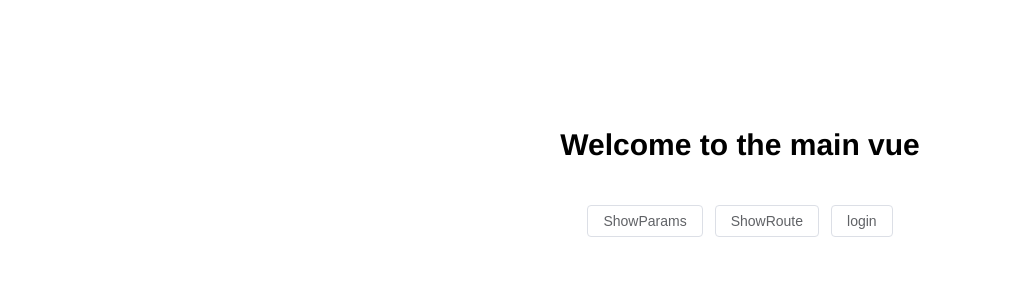
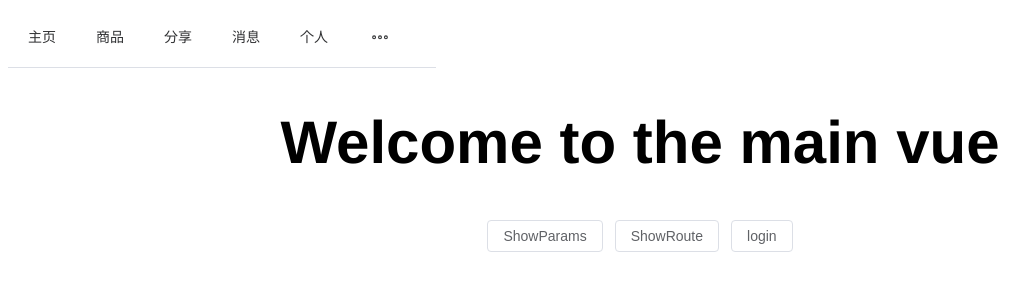
Before and after one commit to G1ume/Database-Front, a Vue app: page / in a window 1280 px wide. Shown: the top 300 px of the page, without its empty margins (0-1033 px from the left). Built offline with nearby package versions, Linux system fonts and the light colour scheme.

Commit message:
导航栏

```diff
--- a/src/App.vue
+++ b/src/App.vue
@@ -1,36 +1,21 @@
 <template>
   <div id="app">
-    <el-container v-if="$route.meta.keepalive">
-      <el-header class="header">
-        <keep-alive>
-
-        </keep-alive>
-      </el-header>
-      <el-container>
-        <el-aside style="width:200px; height:600px">
-          <keep-alive>
-
-          </keep-alive>
-        </el-aside>
-        <el-container>
-          <el-main>
-            <keep-alive>
-              <router-view></router-view>
-            </keep-alive>
-          </el-main>
-
-        </el-container>
+    <div class="common-layout">
+      <el-container v-if="$route.meta.keepalive">
+        <Top/>
       </el-container>
-    </el-container>
-    <router-view v-if="!$route.meta.keepalive"></router-view>
+      <router-view></router-view>
+    </div>
   </div>
 </template>
 
 <script>
+import Top from "@/components/Top.vue"
 
 export default {
   name: 'App',
   components: {
+    'Top': Top
   }
 }
 </script>
--- a/src/components/Login.vue
+++ b/src/components/Login.vue
@@ -70,12 +70,12 @@ export default {
           })
           .catch(err => {
                 console.log(err);
-                /*this.$router.push({
+                this.$router.push({
                   name: "Main", query: {
                     password: this.pwd,
                     id: "this is id"
                   }
-                });*/
+                });
               }
           )
 // this.$router.push({
--- /dev/null
+++ b/src/components/Top.vue
@@ -0,0 +1,74 @@
+<template>
+<el-menu
+    :default-active="activeIndex"
+    class="el-menu-demo"
+    mode="horizontal"
+    @select="handleSelect"
+    router="true"
+>
+  <el-menu-item index="/">主页</el-menu-item>
+  <el-menu-item index="2">商品</el-menu-item>
+  <el-menu-item index="3">分享</el-menu-item>
+  <el-menu-item index="4">消息</el-menu-item>
+  <el-menu-item index="/acount/home">个人</el-menu-item>
+  <el-menu-item index="/Login">登录</el-menu-item>
+<!--<el-sub-menu index="2">-->
+<!--  <template #title>我的工作台</template>-->
+<!--  <el-menu-item index="2-1">选项1</el-menu-item>-->
+<!--  <el-menu-item index="2-2">选项2</el-menu-item>-->
+<!--  <el-menu-item index="2-3">选项3</el-menu-item>-->
+<!--  <el-sub-menu index="2-4">-->
+<!--    <template #title>选项4</template>-->
+<!--    <el-menu-item index="2-4-1">选项1</el-menu-item>-->
+<!--    <el-menu-item index="2-4-2">选项2</el-menu-item>-->
+<!--    <el-menu-item index="2-4-3">选项3</el-menu-item>-->
+<!--  </el-sub-menu>-->
+<!--</el-sub-menu>-->
+<!--<el-menu-item index="3" disabled>消息中心</el-menu-item>-->
+<!--<el-menu-item index="4">订单管理</el-menu-item>-->
+</el-menu>
+  <div class="h-6" />
+<!--<div class="line"></div>-->
+
+<!--<el-menu-->
+<!--    :default-active="activeIndex2"-->
+<!--    class="el-menu-demo"-->
+<!--    mode="horizontal"-->
+<!--    @select="handleSelect"-->
+<!--    background-color="#545c64"-->
+<!--    text-color="#fff"-->
+<!--    active-text-color="#ffd04b"-->
+<!--&gt;-->
+<!--<el-menu-item index="1">处理中心</el-menu-item>-->
+<!--<el-sub-menu index="2">-->
+<!--  <template #title>我的工作台</template>-->
+<!--  <el-menu-item index="2-1">选项1</el-menu-item>-->
+<!--  <el-menu-item index="2-2">选项2</el-menu-item>-->
+<!--  <el-menu-item index="2-3">选项3</el-menu-item>-->
+<!--  <el-sub-menu index="2-4">-->
+<!--    <template #title>选项4</template>-->
+<!--    <el-menu-item index="2-4-1">选项1</el-menu-item>-->
+<!--    <el-menu-item index="2-4-2">选项2</el-menu-item>-->
+<!--    <el-menu-item index="2-4-3">选项3</el-menu-item>-->
+<!--  </el-sub-menu>-->
+<!--</el-sub-menu>-->
+<!--<el-menu-item index="3" disabled>消息中心</el-menu-item>-->
+<!--<el-menu-item index="4">订单管理</el-menu-item>-->
+<!--</el-menu>-->
+</template>
+
+<script>
+export default {
+  data() {
+    return {
+      activeIndex: '1',
+      activeIndex2: '1',
+    }
+  },
+  methods: {
+    handleSelect(key, keyPath) {
+      console.log(key, keyPath)
+    },
+  },
+}
+</script>
--- a/src/router/index.js
+++ b/src/router/index.js
@@ -2,10 +2,8 @@ import Vue from 'vue'
 //import Router from 'vue-router'
 import Login from '@/components/Login.vue'
 import Main from '@/components/Main.vue'
-import register from "@/components/Register.vue";
 
 import {createRouter, createWebHistory} from 'vue-router'
-
 
 const routerHistory = createWebHistory()
 const routes = [{
@@ -23,16 +21,7 @@ const routes = [{
         meta: {
             keepalive: true
         }
-    },
-    {
-        path: '/Register',
-        name: 'Register',
-        component: register,
-        meta: {
-            keepalive: false
-        }
-    },
-    ]
+    }]
 
 const router = createRouter({
     history: routerHistory,
--- a/vue.config.js
+++ b/vue.config.js
@@ -1,4 +1,5 @@
 const { defineConfig } = require('@vue/cli-service')
 module.exports = defineConfig({
-  transpileDependencies: true
+  transpileDependencies: true,
+  lintOnSave: false
 })
```
